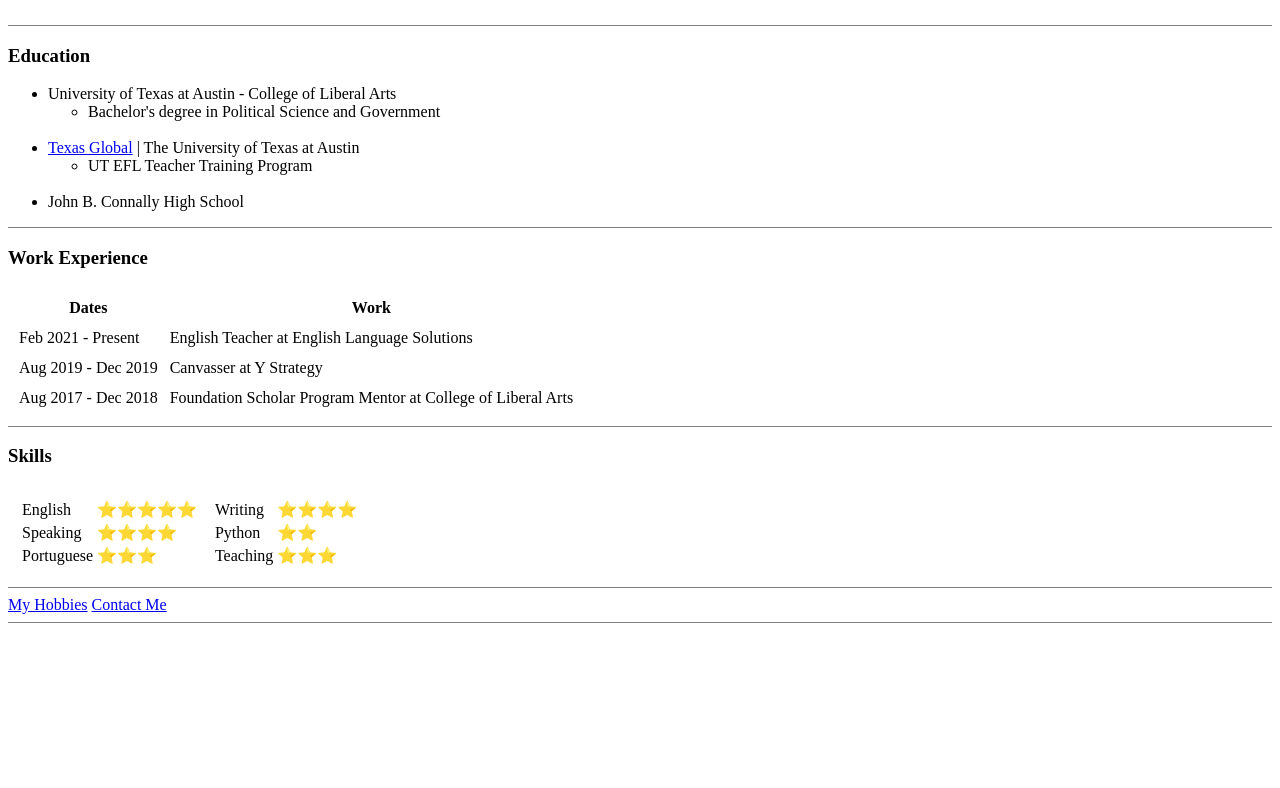
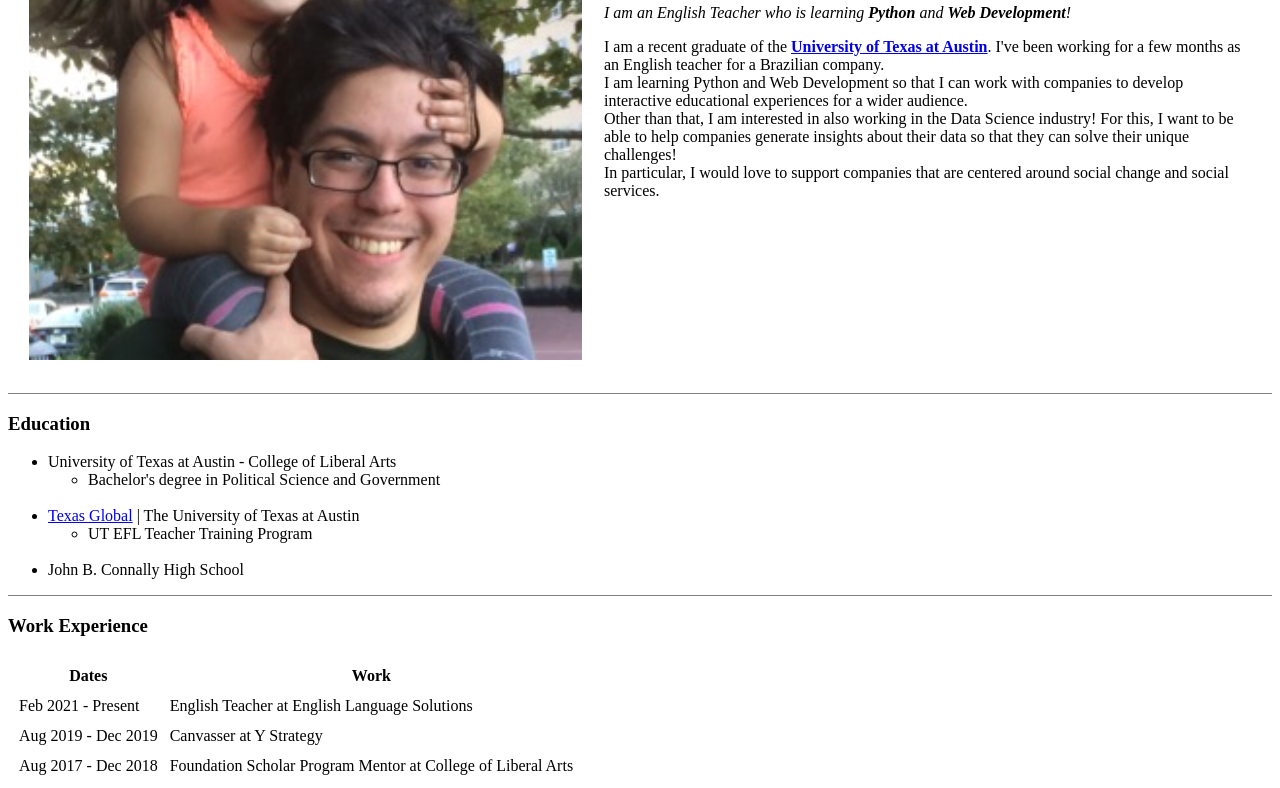
Before and after one commit to dreakian/practice_cv, a plain HTML site: page index.html in a window 1280 px wide. Shown: the part 253-1041 px from the top of the page. Before the commit the page ends 884 px from the top, so only its background shows below. Drawn offline with Linux system fonts and the light colour scheme.

Commit message:
Add files via upload

```diff
--- a/index.html
+++ b/index.html
@@ -8,7 +8,7 @@
 
 <body>
   <table cellspacing="20">
-    <td><img src="C:\Users\cralx2k\Pictures\family_pic_cropped.png" alt="Picture of Lyon and Isabelle"></td>
+    <td><img src="family_pic_cropped.PNG" alt="Picture of Lyon and Isabelle"></td>
     <td>
       <h1>Lyon Abido</h1>
       <p>
```
Also changed, not shown: family_pic_cropped.PNG (added).
